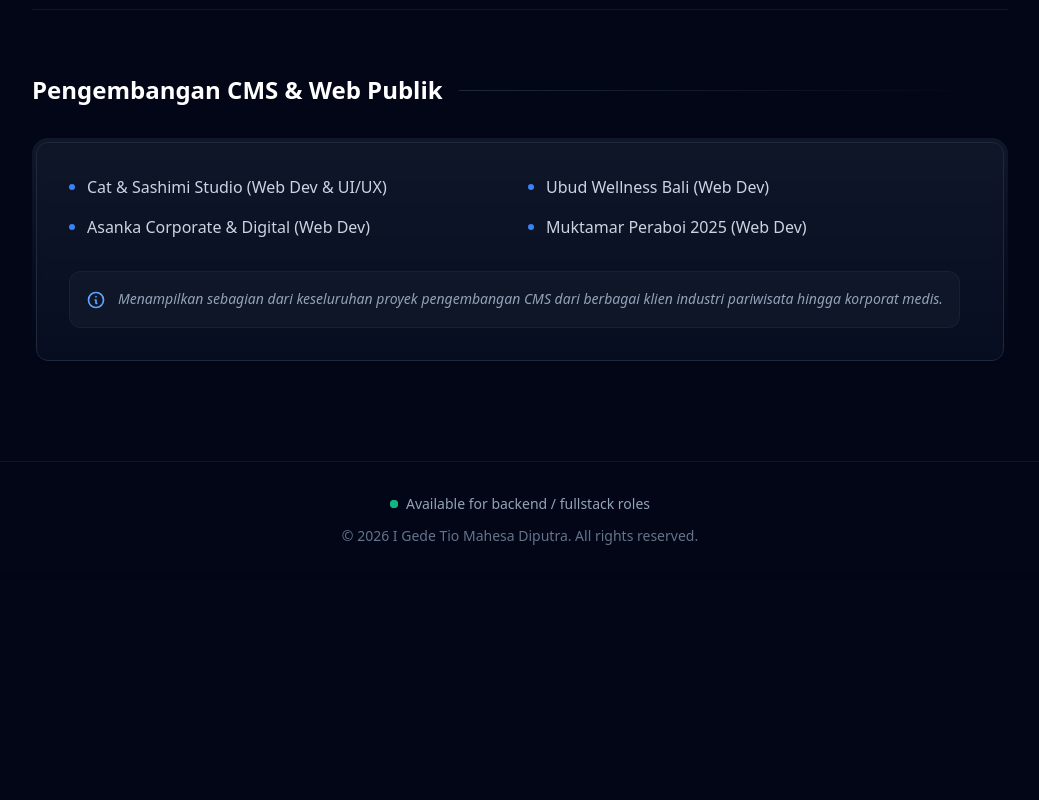
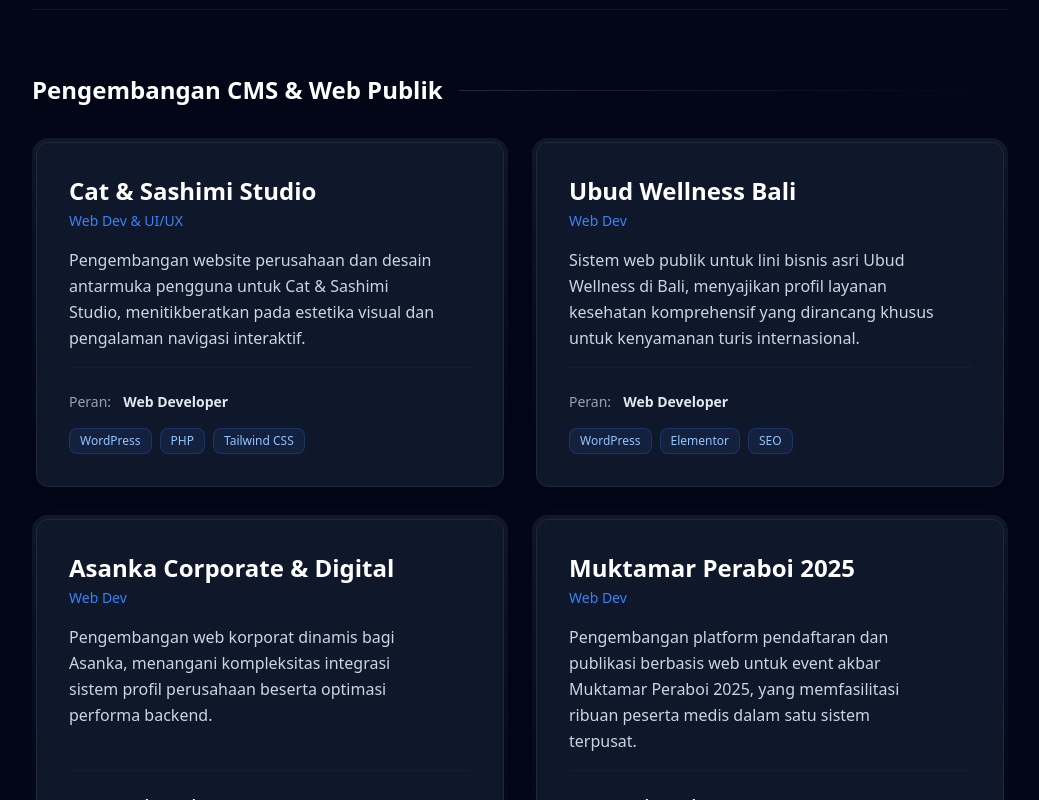
Before and after one commit to tiomhs/portfolio, a Nuxt app: page /projects in a window 1280 px wide. Shown: the part 1240-2040 px from the top of the page, without its empty margins (120-1159 px from the left). Before the commit the page ends 1818 px from the top, so only its background shows below. Built offline with nearby package versions, Linux system fonts and the light colour scheme.

Commit message:
feat: implement project showcase page and data composable

```diff
--- a/composables/useProjects.ts
+++ b/composables/useProjects.ts
@@ -35,14 +35,42 @@
   ];
 
   const cmsProjects = [
-    "Cat & Sashimi Studio (Web Dev & UI/UX)",
-    "Ubud Wellness Bali (Web Dev)",
-    "Asanka Corporate & Digital (Web Dev)",
-    "Muktamar Peraboi 2025 (Web Dev)"
+    {
+      slug: "cat-sashimi-studio",
+      title: "Cat & Sashimi Studio",
+      subtitle: "Web Dev & UI/UX",
+      role: "Web Developer",
+      stack: ["WordPress", "PHP", "Tailwind CSS"],
+      desc: "Pengembangan website perusahaan dan desain antarmuka pengguna untuk Cat & Sashimi Studio, menitikberatkan pada estetika visual dan pengalaman navigasi interaktif."
+    },
+    {
+      slug: "ubud-wellness-bali",
+      title: "Ubud Wellness Bali",
+      subtitle: "Web Dev",
+      role: "Web Developer",
+      stack: ["WordPress", "Elementor", "SEO"],
+      desc: "Sistem web publik untuk lini bisnis asri Ubud Wellness di Bali, menyajikan profil layanan kesehatan komprehensif yang dirancang khusus untuk kenyamanan turis internasional."
+    },
+    {
+      slug: "asanka-corporate",
+      title: "Asanka Corporate & Digital",
+      subtitle: "Web Dev",
+      role: "Web Developer",
+      stack: ["WordPress", "PHP", "MySQL"],
+      desc: "Pengembangan web korporat dinamis bagi Asanka, menangani kompleksitas integrasi sistem profil perusahaan beserta optimasi performa backend."
+    },
+    {
+      slug: "muktamar-peraboi-2025",
+      title: "Muktamar Peraboi 2025",
+      subtitle: "Web Dev",
+      role: "Web Developer",
+      stack: ["Laravel", "Tailwind CSS", "MySQL"],
+      desc: "Pengembangan platform pendaftaran dan publikasi berbasis web untuk event akbar Muktamar Peraboi 2025, yang memfasilitasi ribuan peserta medis dalam satu sistem terpusat."
+    }
   ];
 
   const getProjectBySlug = (slug: string) => {
-    return webApps.find(project => project.slug === slug);
+    return webApps.find(project => project.slug === slug) || cmsProjects.find(project => project.slug === slug);
   };
 
   return {
--- a/pages/projects/index.vue
+++ b/pages/projects/index.vue
@@ -55,19 +55,38 @@
         <div class="h-px bg-gradient-to-r from-slate-800 to-transparent flex-grow"></div>
       </div>
 
-      <div class="p-1 rounded-2xl bg-gradient-to-b from-slate-800/50 to-transparent">
-        <div class="bg-slate-900/50 backdrop-blur-sm border border-slate-800 rounded-xl p-6 md:p-8">
-          <ul class="grid grid-cols-1 md:grid-cols-2 gap-4 text-slate-300">
-            <li v-for="(cms, index) in cmsProjects" :key="index" class="flex items-center gap-3">
-              <div class="w-1.5 h-1.5 rounded-full bg-blue-500"></div>
-              <span class="font-medium hover:text-white transition-colors cursor-default">{{ cms }}</span>
-            </li>
-          </ul>
-          <div class="mt-8 p-4 rounded-xl bg-slate-800/30 border border-slate-800/60 inline-flex items-start gap-3">
-            <svg class="w-5 h-5 text-blue-400 shrink-0 mt-0.5" fill="none" stroke="currentColor" viewBox="0 0 24 24"><path stroke-linecap="round" stroke-linejoin="round" stroke-width="2" d="M13 16h-1v-4h-1m1-4h.01M21 12a9 9 0 11-18 0 9 9 0 0118 0z"></path></svg>
-            <p class="text-sm text-slate-400 leading-relaxed italic">Menampilkan sebagian dari keseluruhan proyek pengembangan CMS dari berbagai klien industri pariwisata hingga korporat medis.</p>
+      <div class="grid grid-cols-1 lg:grid-cols-2 gap-6">
+        <NuxtLink :to="`/projects/${project.slug}`" v-for="project in cmsProjects" :key="project.slug" class="group p-1 rounded-2xl bg-gradient-to-b from-slate-800/50 to-transparent hover:from-blue-600/30 transition-all duration-300 block">
+          <div class="bg-slate-900 border border-slate-800 rounded-xl p-6 md:p-8 h-full shadow-lg group-hover:shadow-blue-900/20 transition-all flex flex-col relative overflow-hidden">
+            <!-- Arrow icon for interaction affordance -->
+            <div class="absolute top-6 right-6 opacity-0 group-hover:opacity-100 transform translate-x-4 group-hover:translate-x-0 transition-all duration-300 text-blue-500">
+              <svg class="w-6 h-6" fill="none" stroke="currentColor" viewBox="0 0 24 24"><path stroke-linecap="round" stroke-linejoin="round" stroke-width="2" d="M17 8l4 4m0 0l-4 4m4-4H3"></path></svg>
+            </div>
+
+            <div class="mb-4 pr-8">
+              <h3 class="text-2xl font-bold text-white group-hover:text-blue-400 transition-colors">{{ project.title }}</h3>
+              <p class="text-blue-500 font-medium text-sm mt-1 mb-4">{{ project.subtitle }}</p>
+              <p class="text-slate-300 leading-relaxed">{{ project.desc }}</p>
+            </div>
+
+            <div class="mt-auto pt-6 border-t border-slate-800/50">
+              <div class="flex flex-wrap items-center gap-x-2 gap-y-1 mb-4">
+                <span class="text-slate-400 text-sm font-medium shrink-0">Peran:</span>
+                <span class="text-slate-200 text-sm font-semibold ml-1">{{ project.role }}</span>
+              </div>
+              <div class="flex flex-wrap gap-2">
+                <span v-for="tech in project.stack" :key="tech" class="px-2.5 py-1 rounded-lg bg-blue-500/10 border border-blue-500/20 text-blue-300 text-xs font-medium">
+                  {{ tech }}
+                </span>
+              </div>
+            </div>
           </div>
-        </div>
+        </NuxtLink>
+      </div>
+
+      <div class="mt-8 p-4 rounded-xl bg-slate-800/30 border border-slate-800/60 flex items-start gap-3 max-w-3xl">
+        <svg class="w-5 h-5 text-blue-400 shrink-0 mt-0.5" fill="none" stroke="currentColor" viewBox="0 0 24 24"><path stroke-linecap="round" stroke-linejoin="round" stroke-width="2" d="M13 16h-1v-4h-1m1-4h.01M21 12a9 9 0 11-18 0 9 9 0 0118 0z"></path></svg>
+        <p class="text-sm text-slate-400 leading-relaxed italic">Menampilkan sebagian dari keseluruhan proyek pengembangan CMS dari berbagai klien industri pariwisata hingga korporat medis.</p>
       </div>
     </section>
   </div>
```
